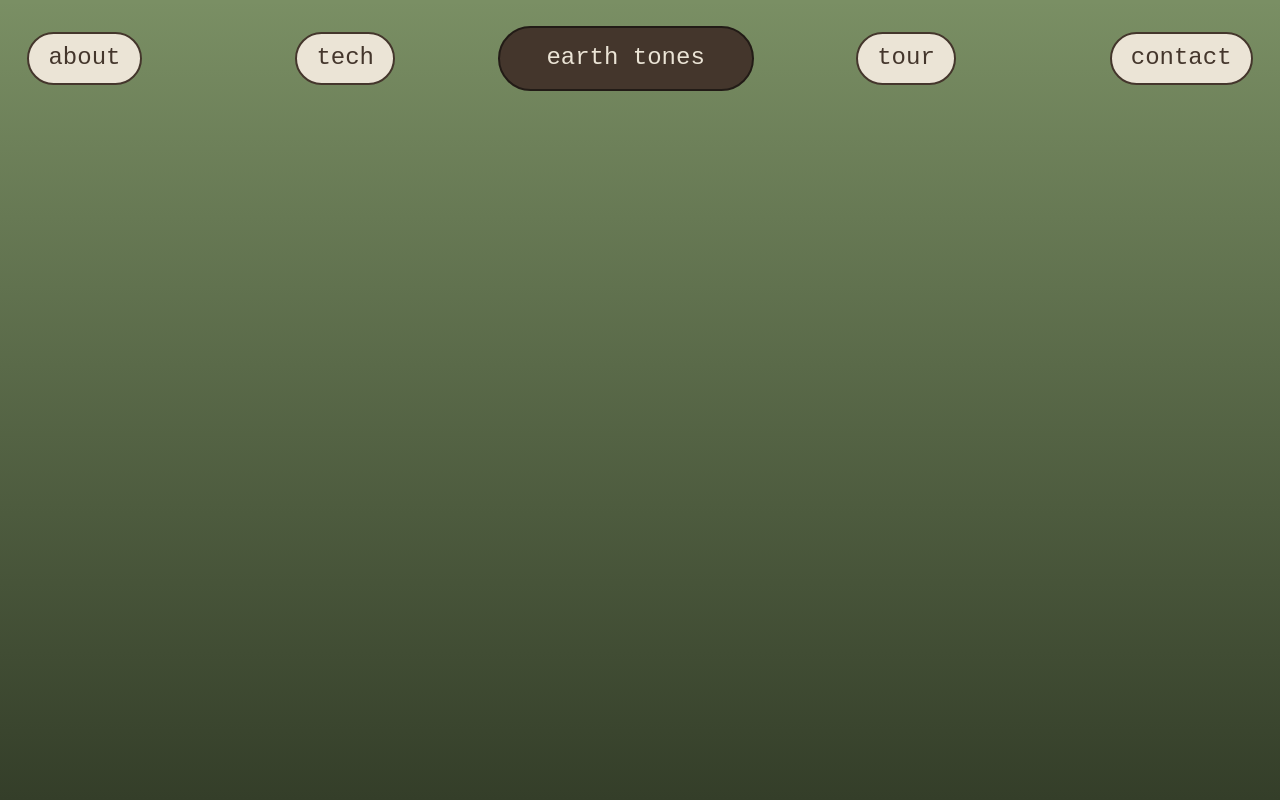
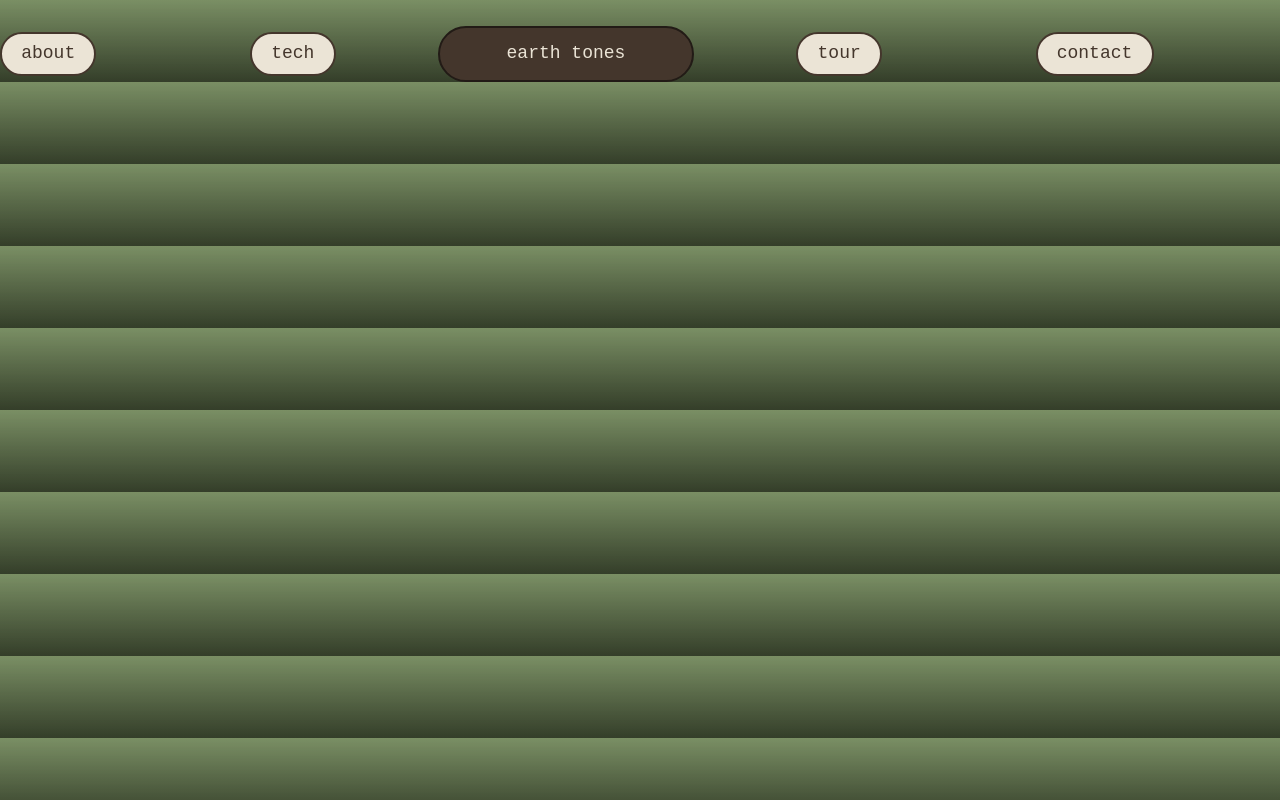
Before and after one commit to yellowstrings/earthtones-nextjs, a Next.js app: page /components/header in a window 1280 px wide. Built offline with nearby package versions, Linux system fonts and the light colour scheme.

Commit message:
working on styling

```diff
--- a/package.json
+++ b/package.json
@@ -15,6 +15,7 @@
     "autoprefixer": "10.4.15",
     "next": "14.0.0",
     "next-share": "^0.25.0",
+    "node": "^22.6.0",
     "postcss": "8.4.27",
     "react": "18.2.0",
     "react-dom": "18.2.0",
--- a/pages/components/header.js
+++ b/pages/components/header.js
@@ -29,7 +29,7 @@ const Header = () => {
   };
 
   return (
-    <div className="header-container">
+    <div className='header-container'>
       <button
       type="button"
       className="clickable-buttons margin-right"
--- a/src/app/globals.css
+++ b/src/app/globals.css
@@ -30,16 +30,20 @@ body {
 
 .header-container {
   display: flex;
-  justify-content: center;
+  /* flex: 5; */
+  /* justify-content: center; */
   align-items: baseline;
-  min-height: 100vh;
+  align-self: center;
+  align-content: center;
+  /* min-height: 10vh; */
+  /* width: 80vw; */
 }
 
 .logo {
   border: 2px solid #221b16;
   background-color: #44362c;
   margin-top: 2%;
-  width: 20%;
+  width: 20vw;
   padding-top: 1%;
   padding-bottom: 1%;
   border-radius: 75px;
@@ -48,7 +52,7 @@ body {
 .logo-text {
   text-align: justify;
   color: #EBE4D6;
-  font-size: x-large;
+  font-size: large;
   font-family: 'Oxygen Mono', monospace;
   width: 100%;
 }
@@ -59,11 +63,11 @@ body {
 }
 
 .video-responsive iframe {
-  left: 25%;
+  left: 25vw;
   top: 0;
   margin-top: 16.5%;
-  height: 50%;
-  width: 50%;
+  height: 50vh;
+  width: 50vw;
   justify-content: center;
   position: absolute;
 }
@@ -77,7 +81,7 @@ body {
   padding: 0.5% 1.5%;
   border-radius: 75px;
   font-family: 'Oxygen Mono', monospace;
-  font-size: x-large;
+  font-size: large;
   cursor: pointer;
 }
 
@@ -101,7 +105,7 @@ body {
 
 .vines {
   background-image: url(../../public/vines-hanging.svg);
-  width: 100%;
+  width: 100vw;
   background-repeat: no-repeat;
   background-position: top;
   background-size: cover;
@@ -114,8 +118,8 @@ body {
 }
 
 .footer-buttons {
-  margin-right: 2.5%;
-  margin-bottom: 2.5%;
+  margin-right: 2.5vw;
+  margin-bottom: 2.5vh;
 }
 
 .sticky-bottom {
--- a/src/app/page.js
+++ b/src/app/page.js
@@ -15,13 +15,17 @@ export default function Home() {
     <main className="vines">
       <div >
         <Header />
+      </div>
+      <div>
         <YoutubeEmbed />
       </div>
       <div >
         <About />
       </div>
-      <div className="spacer">
+      <div >
         <Tour />
+      </div>
+      <div>
         <Contact />
       </div>
       <div className="sticky-bottom">
```
Also changed, not shown: 2 other files (tests, documents, lock files or other folders).
